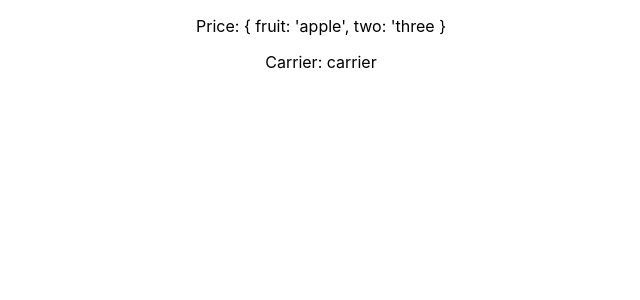
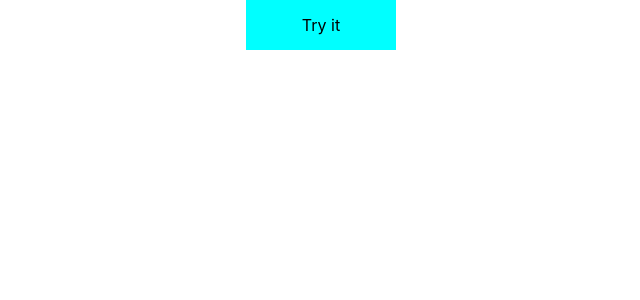
Before and after one commit to MaximSamorukov/avia-sales-front-end, a React (Create React App) app: page / in a window 1280 px wide. Shown: the top 300 px of the page, without its empty margins (319-959 px from the left). Built offline with nearby package versions, Linux system fonts and the light colour scheme.

Commit message:
add functionality

```diff
--- a/src/App.css
+++ b/src/App.css
@@ -1,5 +1,53 @@
 .App {
   text-align: center;
+}
+.btn-this {
+  width: 150px;
+  height: 50px;
+  background-color: aqua;
+  padding-top: 15px;
+  box-sizing: border-box;
+  margin-right: auto;
+  margin-left: auto;
+  cursor: pointer;
+}
+
+.card {
+  width: 250px;
+  height: 100px;
+  font-size: 12px;
+  line-height: 10px;
+  font-weight: 400;
+  border: 1px solid black;
+  border-radius: 5px;
+  padding: 0;
+
+}
+.card-container {
+  width: 260px;
+  height: 110px;
+  display: flex;
+  justify-content: center;
+  align-items: center;
+  background-color: rgb(186, 228, 230);
+  padding: 0;
+  /* border: 1px solid black; */
+}
+.container {
+  margin-top: 60px;
+  width: 850px;
+  height: 100%;
+  display: flex;
+  justify-content: space-between;
+  align-items: flex-start;
+  margin: 0;
+  margin-top: 20px;
+  margin-left: auto;
+  margin-right: auto;
+  flex-wrap: wrap;
+  /* border: 1px solid black; */
+  padding: 0;
+
 }
 
 .App-logo {
--- a/src/App.jsx
+++ b/src/App.jsx
@@ -1,21 +1,29 @@
 import React from 'react';
-import logo from './logo.svg';
+// import logo from './logo.svg';
 import './App.css';
 import Ticket from './Ticket/Ticket';
-import LeftFilter from './LeftFilter/LeftFilter';
-import UpperSorter from './UpperSorter/UpperSorter';
-const getTickets = require("./getTickets");
+import Btn from './Btn/Btn';
+// import LeftFilter from './LeftFilter/LeftFilter';
+// import UpperSorter from './UpperSorter/UpperSorter';
 
 export default class App extends React.Component {
+  constructor(props) {
+    super(props);
+    this.state = {
+      items: [],
+    }
+  }
+
 
   render() {
-    // const data = getTickets();
-    const data = '{ fruit: \'apple\', two: \'three\ }';
+    // this.getAsyncTickets();
+    // const data = [{ fruit: 'apple', two: 'three' }];
+    // const data = "Pups";
     // console.log(data);
     return (
-  <div className="App">
-    <Ticket tickets={data}/>
-  </div>
+      <div className="App">
+        <Btn />
+      </div>
     )
   }
 }
--- /dev/null
+++ b/src/Btn/Btn.jsx
@@ -0,0 +1,58 @@
+import React from 'react';
+import Ticket from '../Ticket/Ticket';
+const getTickets = require("../getTickets");
+
+export default class Btn extends React.Component {
+  constructor(props) {
+    super(props);
+    this.state = {
+      tickets: [],
+    }
+  }
+
+  onClick = async (e) => {
+    e.preventDefault();
+    const data = await getTickets();
+    // console.log(data);
+    const newArray = data.slice(0, 90);
+    // newArray.map((i) => {
+    //   console.log(i);
+    //   return i;
+    // })
+    // console.log(newArray);
+    // data.map((i) => {
+    //   console.log(i);
+    //   return i;
+    // });
+    // console.log(newData);
+    this.setState({tickets: newArray});
+    // console.log(this.state.tickets)
+  }
+
+  makeList = (data) => {
+    if (data === {}) {
+      // console.log(data);
+      return null;
+    } else {
+      const list = data.map((i, index) => <Ticket key={index} tick={i} />);
+      return list;
+
+    }
+  }
+
+  render() {
+    const { tickets } = this.state;
+    // console.log(tickets);
+    const item = this.makeList(tickets);
+    return (
+      <>
+      <div className="btn-this" onClick={this.onClick}>
+        Try it
+      </div>
+      <div className="container">
+      {item}
+      </div>
+      </>
+      );
+  }
+}
--- a/src/Ticket/Ticket.jsx
+++ b/src/Ticket/Ticket.jsx
@@ -1,12 +1,26 @@
 import React from 'react';
 
 export default class Ticket extends React.Component {
+  constructor(props) {
+    super(props);
+    this.state = {
+      tickets: props.tick,
+    }
+  }
+
   render() {
-    const { tickets } = this.props;
+    const { tick } = this.props;
+    console.log(tick);
+
     return (
-      <div>
-        <p>Price: <span>{tickets}</span></p>
-        <p>Carrier: <span>carrier</span></p>
-      </div>);
+      <div className="card-container">
+      <div className="card">
+        <p>Carrier: {tick.carrier && <span>{tick.carrier}</span>}</p>
+        <p>Price: {tick.price && <span>{tick.price}</span>}</p>
+        <p>Origin: {tick.segments && <span>{tick.segments[0].origin}</span>}</p>
+        <p>Destination: {tick.segments && <span>{tick.segments[0].destination}</span>}</p>
+      </div>
+      </div>
+      );
   }
 }
--- a/src/constants.js
+++ b/src/constants.js
@@ -1,8 +1,8 @@
 const search = "https://front-test.beta.aviasales.ru/search";
-const tickets = "https://front-test.beta.aviasales.ru/tickets";
+const ticketsUrl = "https://front-test.beta.aviasales.ru/tickets";
 const constants = {
   search,
-  tickets
+  ticketsUrl
 }
 
 module.exports = constants;
--- a/src/getTickets.js
+++ b/src/getTickets.js
@@ -1,29 +1,18 @@
 const axios = require('axios');
-const { search, tickets } = require("./constants");
+const { search, ticketsUrl } = require("./constants");
 
-function getTickets() {
-  let ticketsArray = [];
-  axios.get(search).then((response) => {
-    const { searchId } = response.data;
-    // console.log(searchId);
-    axios.get(tickets, {
+async function getTickets() {
+  const id = await axios.get(search);
+  const { searchId } = id.data;
+
+  const list = await axios.get(ticketsUrl, {
       params: {
         searchId
       }
-    }).then((res) => {
-      const { tickets } = res.data
-        // console.log(tickets);
-        ticketsArray = tickets;
-        return ticketsArray;
-    })
-    .catch((err) => {
-      console.log(err);
-    })
-  })
-  .catch((error) => {
-    console.log(error);
-  });
+    });
+  const { tickets } = list.data;
 
+  return tickets;
 }
 
 module.exports = getTickets;
```
